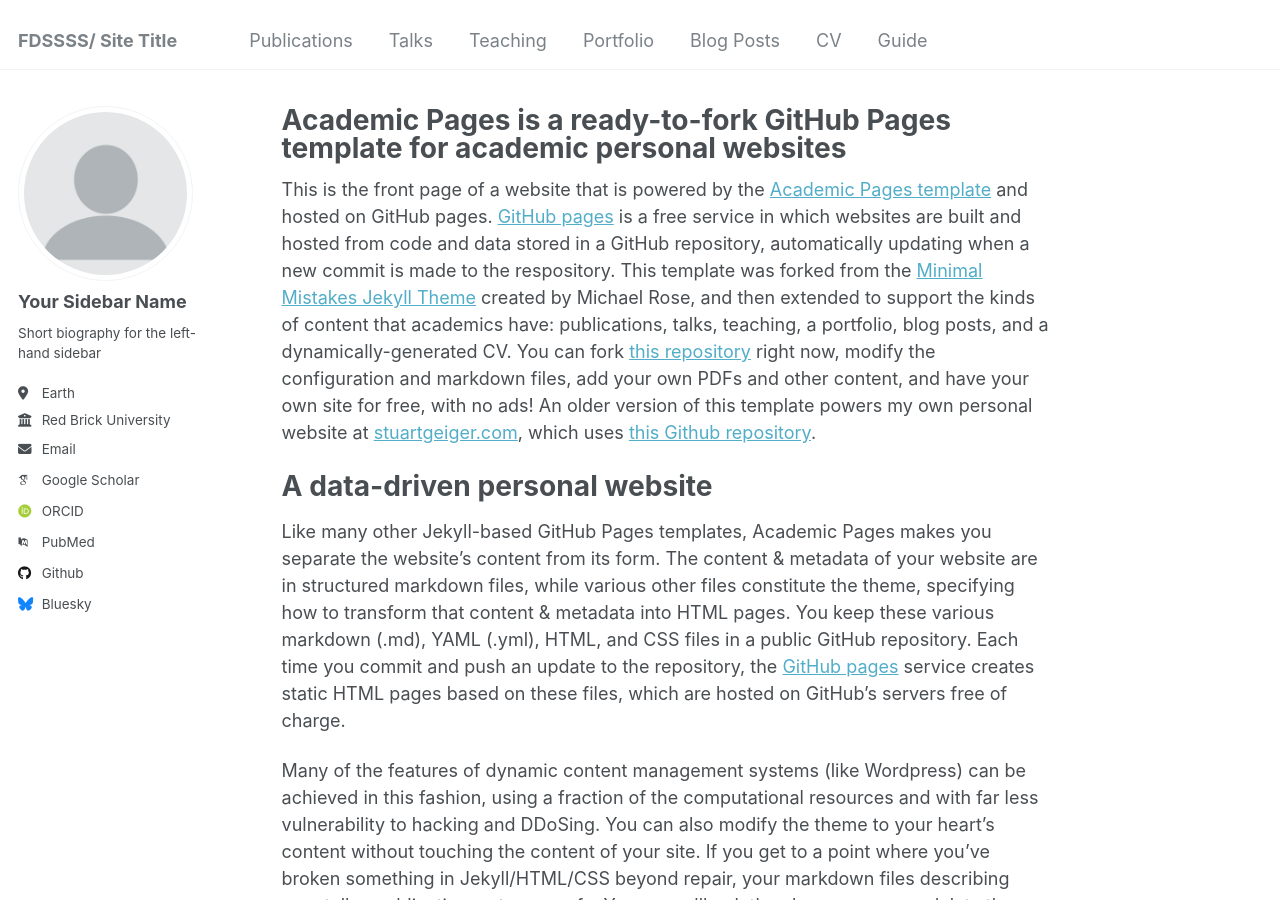
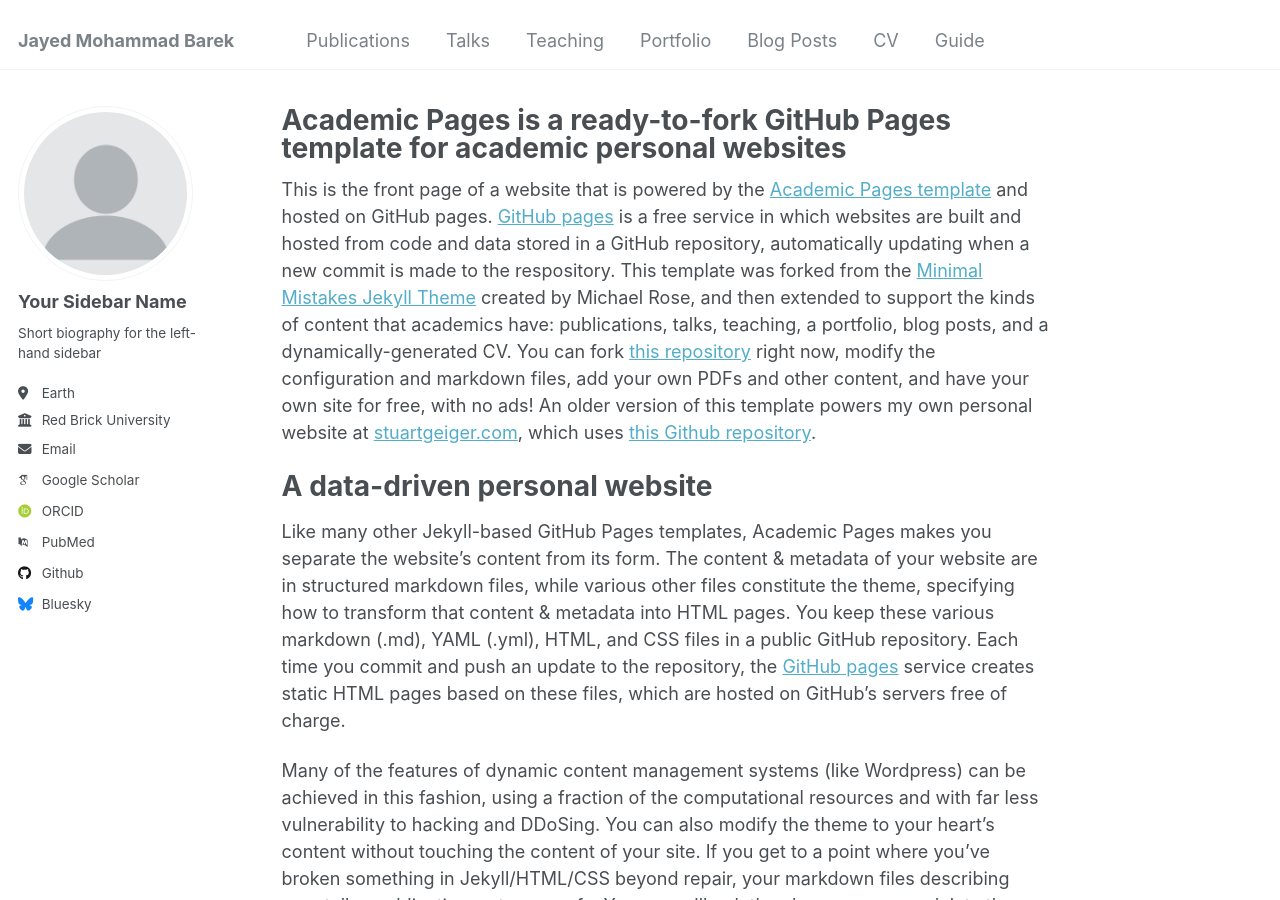
Before and after one commit to JayedBarek/jayedbarek.github.io, a Jekyll site: the page built from _pages/about.md, in a window 1280 px wide and 900 px high. Built offline with Jekyll 4.4.1, drawn with Linux system fonts in a browser that asks for light colours; some web fonts are replaced.

Commit message:
Update _config.yml

```diff
--- a/_config.yml
+++ b/_config.yml
@@ -8,7 +8,7 @@
 
 # Basic Site Settings
 locale                   : "en-US"
-title                    : "FDSSSS/ Site Title"
+title                    : "Jayed Mohammad Barek"
 title_separator          : "-"
 name                     : &name "Your Name"
 description              : &description "personal description"
```
